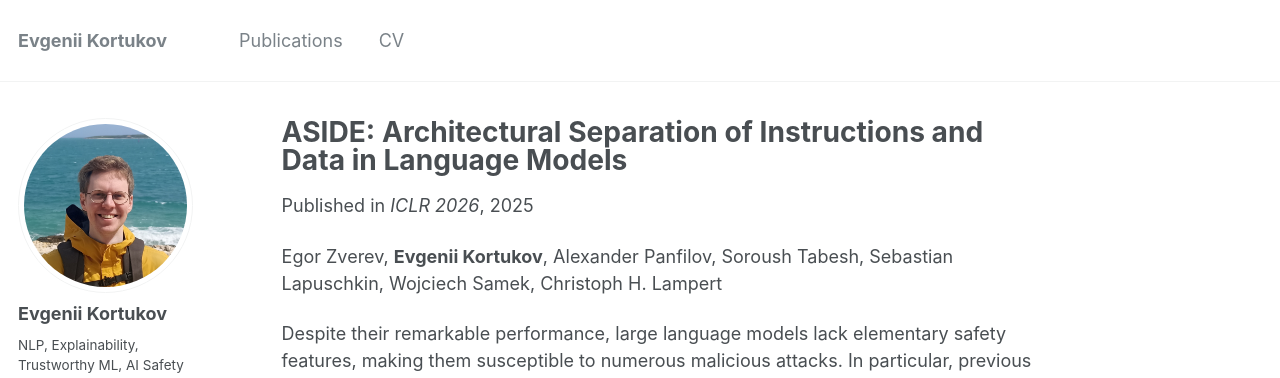
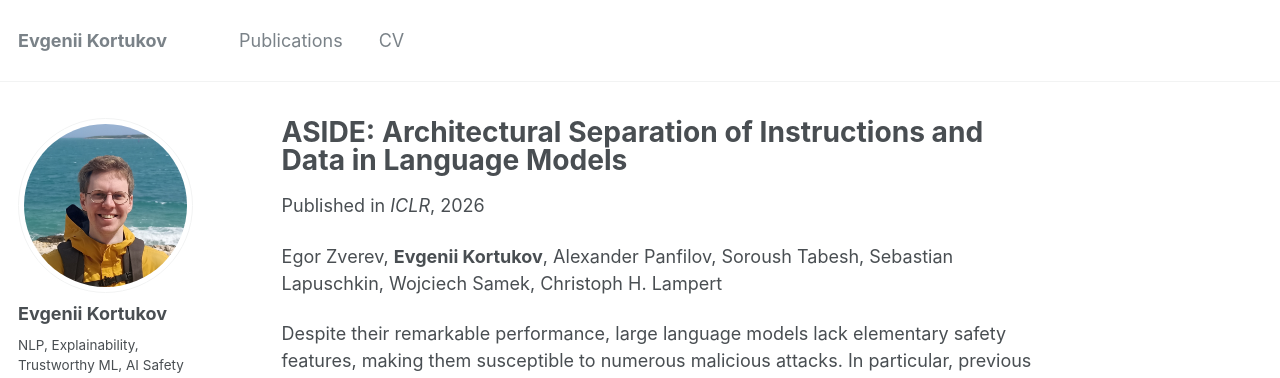
Before and after one commit to kortukov/kortukov.github.io, a Jekyll site: the page built from _publications/2026-01-26-aside.md, in a window 1280 px wide and 1126 px high. Shown: the top 378 px of the window. Built offline with Jekyll 4.4.1, drawn with Linux system fonts in a browser that asks for light colours.

Commit message:
Update aside date

```diff
--- a/_publications/2025-03-05-aside.md
+++ b/_publications/2026-01-26-aside.md
@@ -4,11 +4,11 @@ type: Conference
 collection: publications
 permalink: /publication/2025-03-05-aside
 excerpt: 'We introduce an architectural change to LLMs that separates instructions from data, to improve their security.'
-date: 2025-03-05
+date: 2026-01-26
 paperurl: 'https://openreview.net/forum?id=C81TnwHiRM'
 codeurl: 'https://github.com/egozverev/aside/tree/main'
 authors: 'Egor Zverev, **Evgenii Kortukov**, Alexander Panfilov, Soroush Tabesh, Sebastian Lapuschkin, Wojciech Samek, Christoph H. Lampert'
-venue: 'ICLR 2026'
+venue: 'ICLR'
 bibtex: "@inproceedings{ <br>
     zverev2026aside, <br>
     title={{ASIDE}: Architectural Separation of Instructions and Data in Language Models}, <br>
```
